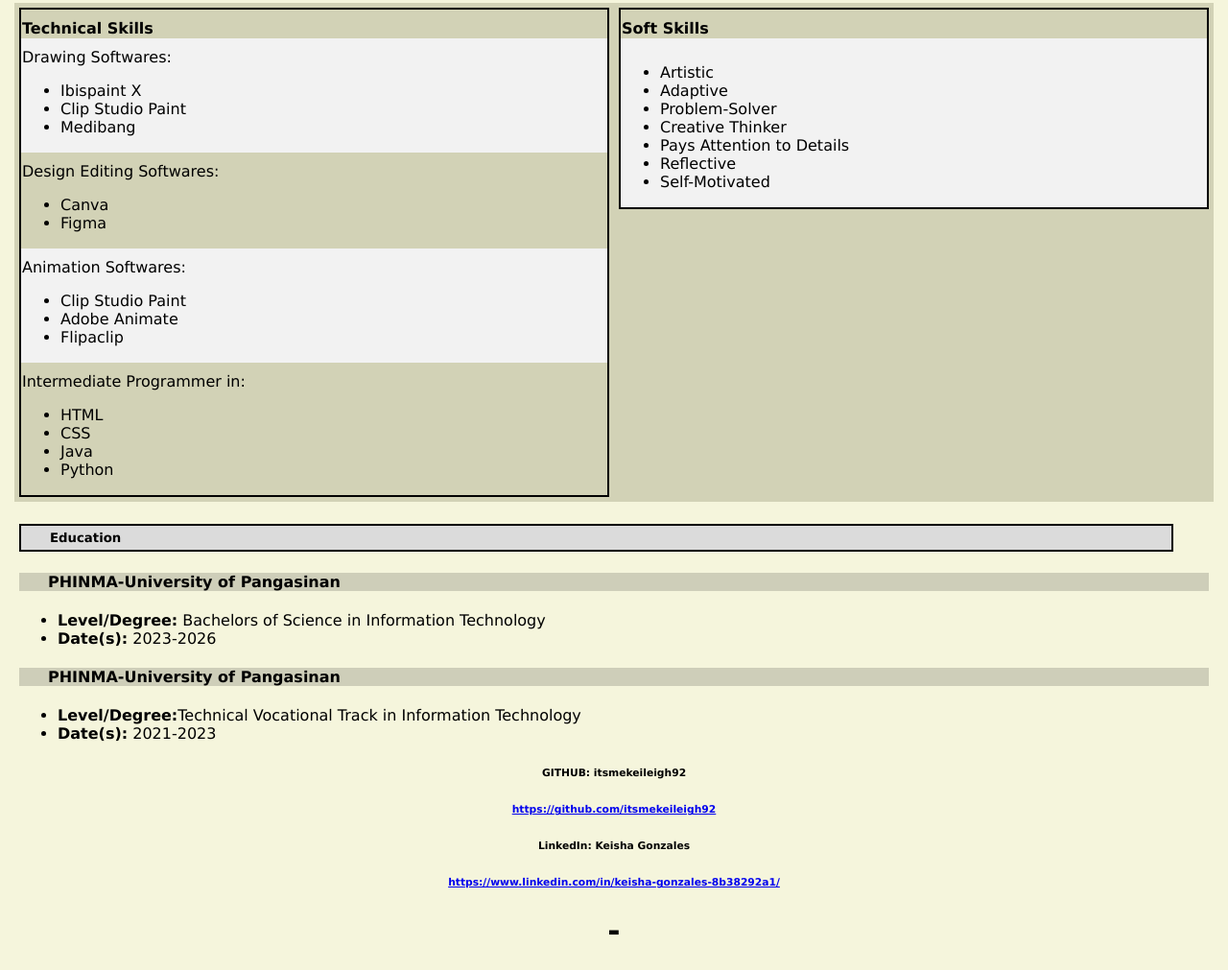
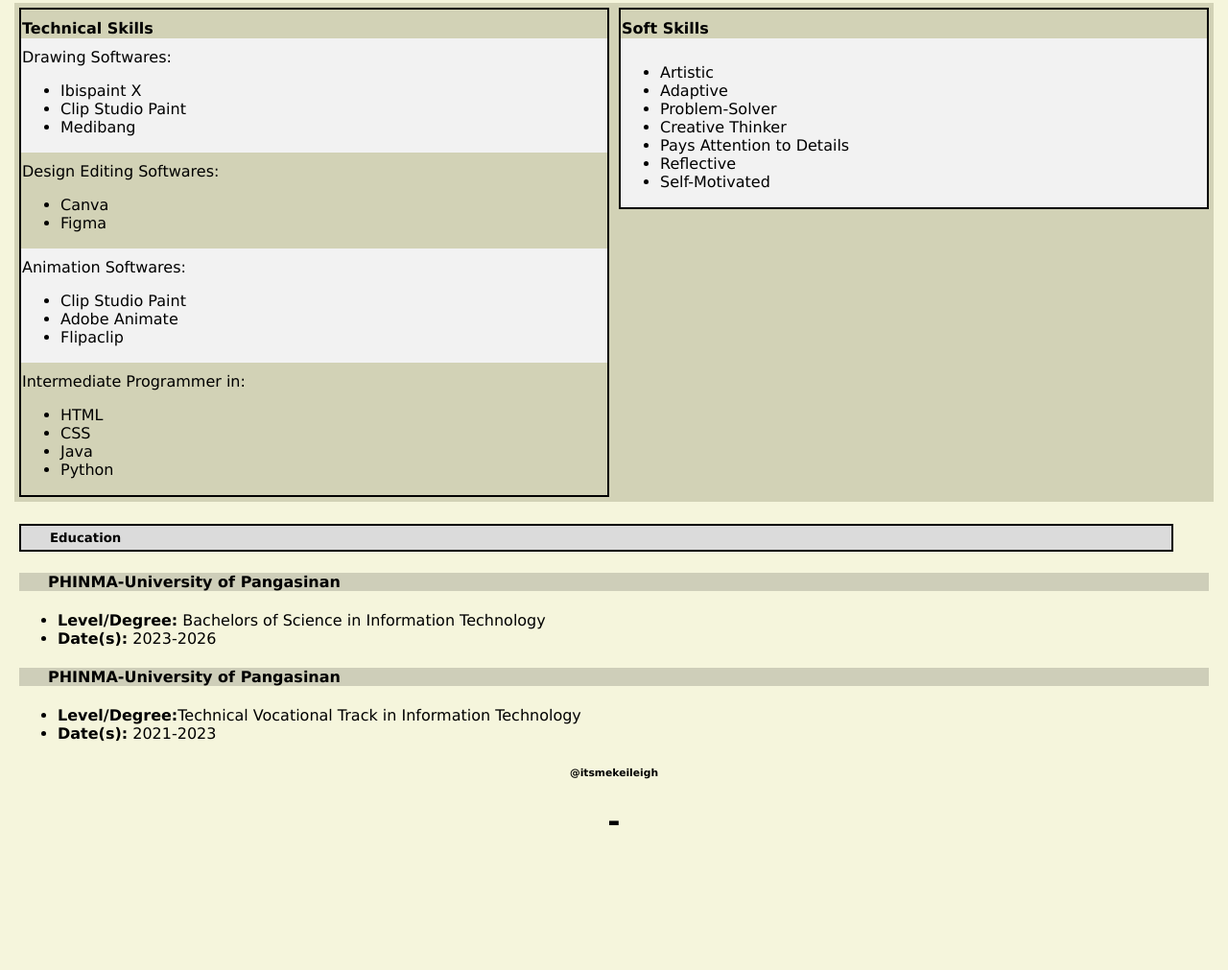
Before and after one commit to itsmekeileigh92/itsmekeileigh92, a plain HTML site: page index.html in a window 1280 px wide. Shown: the part 729-1740 px from the top of the page at 96% size. After the commit the page ends 1626 px from the top, so only its background shows below. Drawn offline with Linux system fonts and the light colour scheme.

Commit message:
Add files via upload

```diff
--- a/index.html
+++ b/index.html
@@ -87,7 +87,7 @@
 <body>
     <div style="display: flex;">
         <div>
-            <img src="profile2.jpg" alt="" style="height: 100px; width: 100px;">
+            <img src="Profile.png" alt="" style="height: 100px; width: 100px;">
         </div>
         <div style="margin-left: 20px;">
             <h2>Keisha Ashleigh F. Gonzales</h2>
@@ -222,10 +222,7 @@
         <li><b>Date(s):</b> 2021-2023</li>
     </ul>
     </p>
-    <h6 style="text-align: center;">GITHUB: itsmekeileigh92</h6>
-    <h6 style="text-align: center;"><a href="https://github.com/itsmekeileigh92">https://github.com/itsmekeileigh92</a></h6>
-    <h6 style="text-align: center;">LinkedIn: Keisha Gonzales</h6>
-    <h6 style="text-align: center;"><a href="https://www.linkedin.com/in/keisha-gonzales-8b38292a1/">https://www.linkedin.com/in/keisha-gonzales-8b38292a1/</a></h6>
+    <h6 style="text-align: center;">@itsmekeileigh</h6>
     <h1 style="text-align: center;">-</h1>
 
 </body>
```
